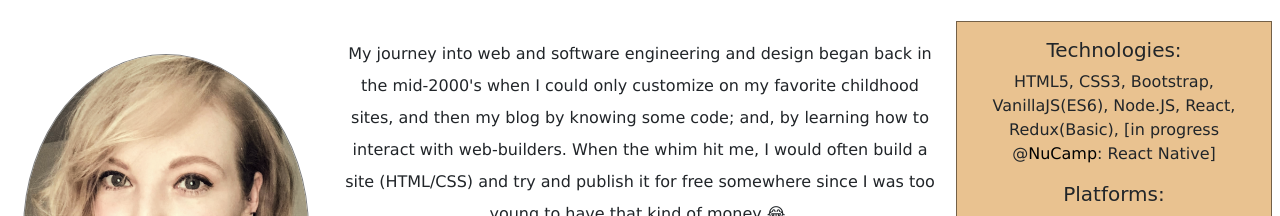
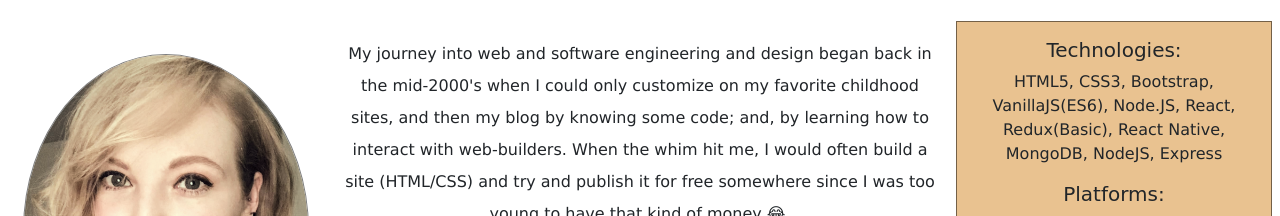
Before and after one commit to bastanley1211/portfoliosite, a website: page index.html in a window 1280 px wide. Shown: the part 315-531 px from the top of the page. Drawn offline with nearby package versions, Linux system fonts and the light colour scheme; a script that the page names is missing; a web font is replaced by a local one.

Commit message:
testing if connected to git online repo

```diff
--- a/index.html
+++ b/index.html
@@ -81,8 +81,8 @@
                     <h5>Technologies:</h5>
 
                     <p>
-                        HTML5, CSS3, Bootstrap, VanillaJS(ES6), Node.JS, React, Redux(Basic), [in progress @<a
-                            href="https://nucamp.co" target="_blank" id="nucampLink">NuCamp</a>: React Native]
+                        HTML5, CSS3, Bootstrap, VanillaJS(ES6), Node.JS, React, Redux(Basic), React Native, MongoDB,
+                        NodeJS, Express
                     </p>
                     <h5>Platforms:</h5>
                     <p>
```
